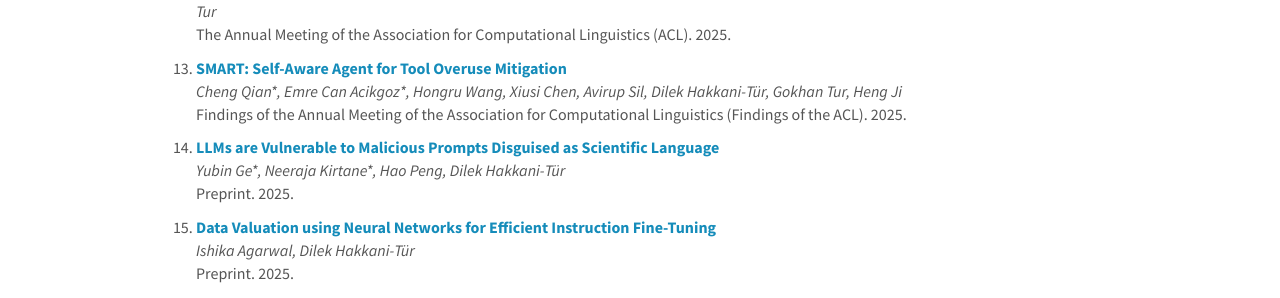
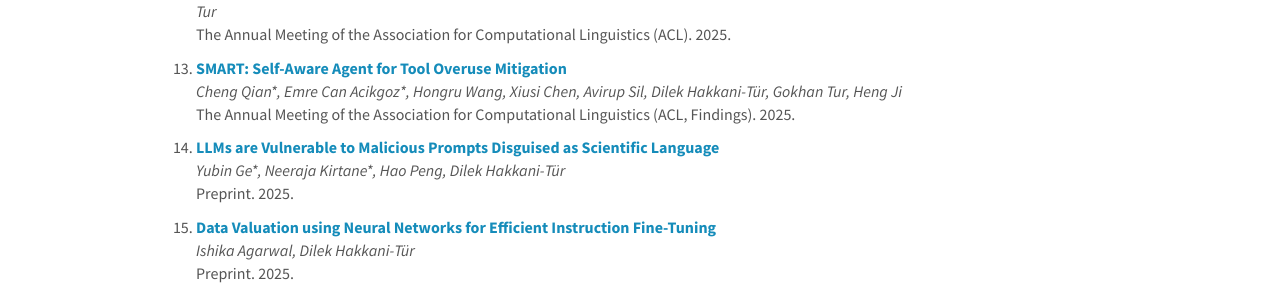
Before and after one commit to uiuc-conversational-ai-lab/uiuc-conversational-ai-lab.github.io, a Jekyll site: the page built from _pages/publications.md, in a window 1280 px wide and 900 px high, scrolled down 992 px. Shown: the part 156-454 px from the top of the window. Built offline with Jekyll 4.4.1, drawn with Linux system fonts in a browser that asks for light colours; nearby versions of some CDN libraries.

Commit message:
pubs update

```diff
--- a/_data/publist.yml
+++ b/_data/publist.yml
@@ -86,7 +86,7 @@
   authors: Cheng Qian&#42;, Emre Can Acikgoz&#42;, Hongru Wang, Xiusi Chen, Avirup Sil, Dilek Hakkani-Tür, Gokhan Tur, Heng Ji
   link:
     url: https://arxiv.org/abs/2502.11435
-    display: Findings of the Annual Meeting of the Association for Computational Linguistics (Findings of the ACL). 2025.
+    display: The Annual Meeting of the Association for Computational Linguistics (ACL, Findings). 2025.
   highlight: 1
 
 - title: "LLMs are Vulnerable to Malicious Prompts Disguised as Scientific Language"
```
